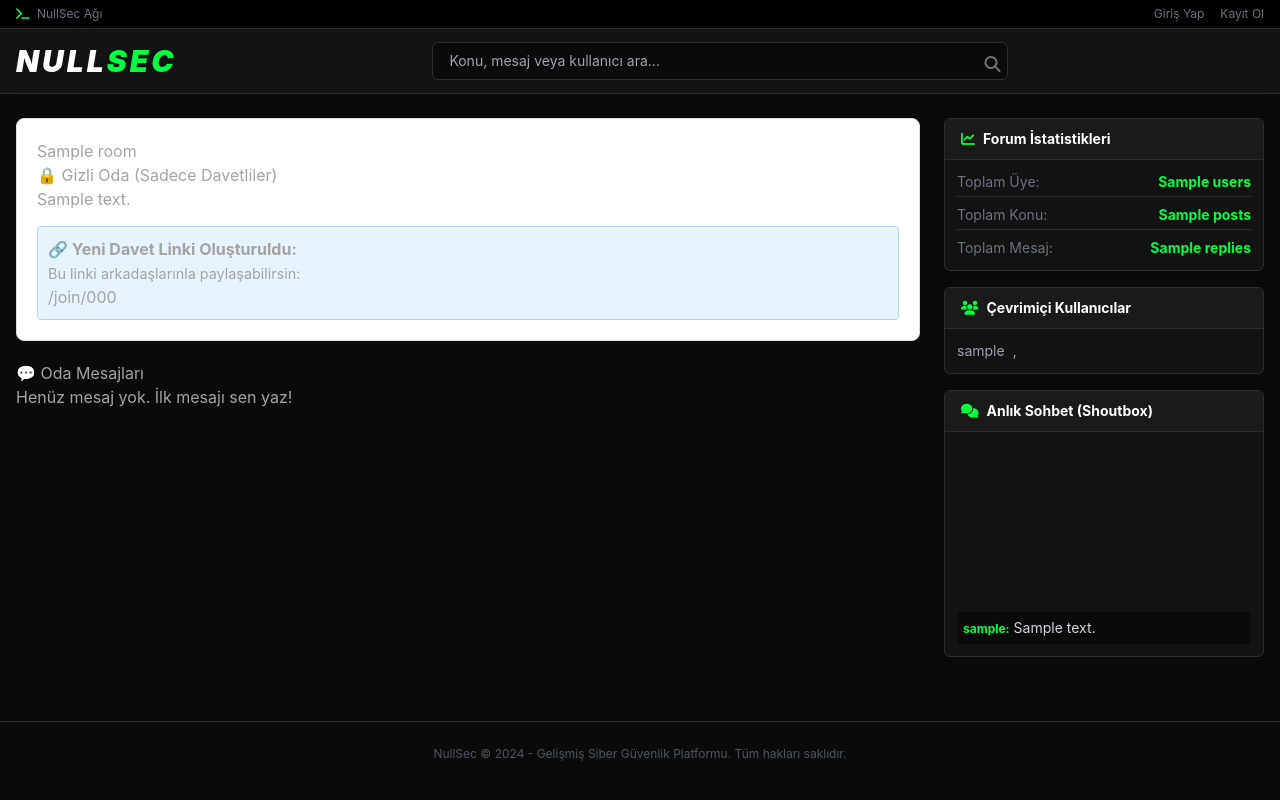
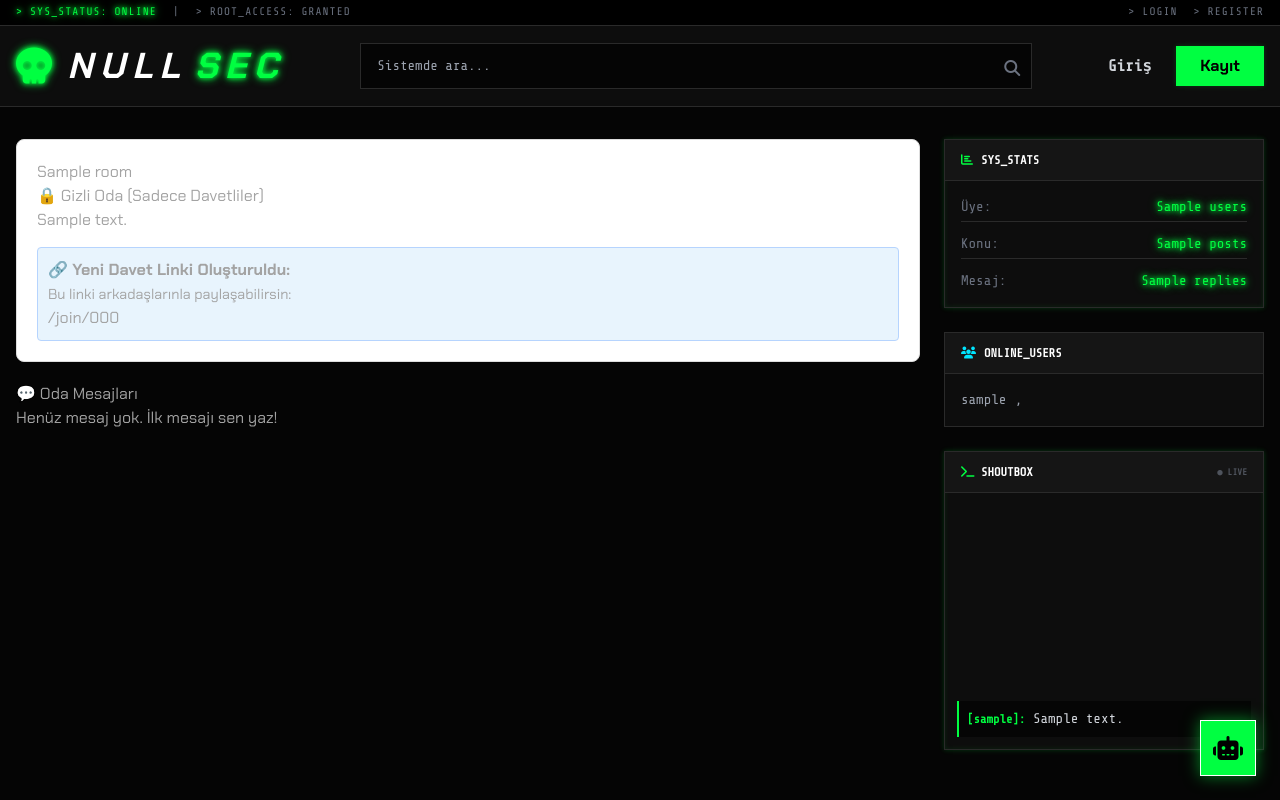
Before and after one commit to gutsalix11129-hub/siber-kale, a Node project: template views/room.ejs in a window 1280 px wide. Run offline with Node 20 templates, Linux system fonts and the light colour scheme; the template is opened without the code that fills it: most values are stand-ins (such as "Sample title", 1, 10 or a date in 2020); some libraries are stand-ins or nearby versions.

Commit message:
Update layout.ejs

```diff
--- a/views/layout.ejs
+++ b/views/layout.ejs
@@ -6,118 +6,132 @@
   <title><%= title %> | NullSec</title>
   <script src="https://cdn.tailwindcss.com"></script>
   <link rel="stylesheet" href="https://cdnjs.cloudflare.com/ajax/libs/font-awesome/6.4.0/css/all.min.css">
+  <link href="https://fonts.googleapis.com/css2?family=Chakra+Petch:wght@400;700&family=Share+Tech+Mono&display=swap" rel="stylesheet">
+
   <script>
-    tailwind.config = { darkMode: 'class', theme: { extend: { colors: { darkbg: '#0a0a0a', panel: '#121212', panelLight: '#1a1a1a', border: '#2d2d2d', primary: '#00ff41', accent: '#ff003c' } } } }
+    tailwind.config = {
+      darkMode: 'class',
+      theme: { extend: { colors: { darkbg: '#050505', panel: '#0d0d0d', panelLight: '#151515', border: '#2a2a2a', primary: '#00ff41', accent: '#00e5ff', danger: '#ff003c' }, fontFamily: { mono: ['"Share Tech Mono"', 'monospace'], sans: ['"Chakra Petch"', 'sans-serif'] } } }
+    }
   </script>
   <style>
-    body { background-color: #0a0a0a; color: #a3a3a3; font-family: 'Inter', sans-serif; }
-    .forum-row:hover { background-color: #1a1a1a; }
-    .markdown-body pre { background: #000; padding: 15px; border-radius: 6px; border: 1px solid #333; color: #00ff41; overflow-x: auto; }
+    body { background-color: #050505; color: #a3a3a3; font-family: 'Chakra Petch', sans-serif; }
+    .neon-text { text-shadow: 0 0 5px #00ff41, 0 0 10px #00ff41; }
+    .neon-border { box-shadow: 0 0 5px rgba(0, 255, 65, 0.2), inset 0 0 5px rgba(0, 255, 65, 0.1); }
+    .markdown-body pre { background: #000 !important; border: 1px solid #2a2a2a; border-left: 3px solid #00ff41; padding: 15px; border-radius: 4px; overflow-x: auto; color: #00ff41; font-family: 'Share Tech Mono', monospace; }
+    ::-webkit-scrollbar { width: 6px; } ::-webkit-scrollbar-track { background: #0d0d0d; } ::-webkit-scrollbar-thumb { background: #00ff41; border-radius: 3px; }
   </style>
 </head>
 <body class="antialiased">
 
-  <!-- ÜST BANT -->
-  <div class="bg-black border-b border-border text-xs py-1.5 px-4 flex justify-between items-center text-gray-500">
+  <div class="bg-black border-b border-border text-[11px] py-1 px-4 flex justify-between items-center text-gray-500 font-mono tracking-widest uppercase">
+    <div class="flex gap-4"><span class="text-primary neon-text">> SYS_STATUS: ONLINE</span><span>|</span><span>> ROOT_ACCESS: GRANTED</span></div>
     <div class="flex gap-4">
-      <span><i class="fas fa-terminal text-primary mr-1"></i> NullSec Ağı</span>
-    </div>
-    <div class="flex gap-4">
-      <% if (user) { %>
-        <span>Hoş geldin, <a href="/profile/<%= user.username %>" class="text-primary hover:underline font-bold"><%= user.username %></a></span>
-      <% } else { %>
-        <a href="/login" class="hover:text-white">Giriş Yap</a>
-        <a href="/register" class="hover:text-white">Kayıt Ol</a>
-      <% } %>
+      <% if (user) { %><span>> USER: <a href="/profile/<%= user.username %>" class="text-accent hover:underline"><%= user.username %></a></span>
+      <% } else { %><a href="/login" class="hover:text-white">> LOGIN</a><a href="/register" class="hover:text-white">> REGISTER</a><% } %>
     </div>
   </div>
 
-  <!-- NAVBAR -->
-  <nav class="bg-panel border-b border-border sticky top-0 z-50 shadow-lg">
-    <div class="max-w-7xl mx-auto px-4 h-16 flex items-center justify-between">
-      <a href="/" class="text-3xl font-black text-white tracking-widest italic">NULL<span class="text-primary">SEC</span></a>
-
-      <div class="flex-1 max-w-xl mx-8">
-        <form action="/search" method="GET" class="relative">
-          <input name="q" placeholder="Konu, mesaj veya kullanıcı ara..." class="w-full bg-[#0a0a0a] border border-border rounded-md px-4 py-2 text-sm text-white focus:outline-none focus:border-primary transition">
-          <button type="submit" class="absolute right-2 top-2.5 text-gray-500 hover:text-primary"><i class="fas fa-search"></i></button>
+  <nav class="bg-panel border-b border-border sticky top-0 z-50">
+    <div class="max-w-7xl mx-auto px-4 h-20 flex items-center justify-between">
+      <a href="/" class="text-4xl font-black text-white tracking-[0.2em] italic flex items-center gap-2"><i class="fas fa-skull text-primary neon-text"></i>NULL<span class="text-primary neon-text">SEC</span></a>
+      <div class="flex-1 max-w-2xl mx-8">
+        <form action="/search" method="GET" class="relative group">
+          <input name="q" placeholder="Sistemde ara..." class="w-full bg-darkbg border border-border rounded-none px-4 py-3 text-sm text-white focus:outline-none focus:border-primary transition font-mono">
+          <button type="submit" class="absolute right-3 top-3.5 text-gray-500 group-hover:text-primary transition"><i class="fas fa-search"></i></button>
         </form>
       </div>
-
-      <div class="flex items-center space-x-5">
+      <div class="flex items-center space-x-6">
         <% if (user) { %>
-          <a href="/notifications" class="relative text-gray-400 hover:text-primary transition">
-            <i class="fas fa-bell text-xl"></i>
-            <% if (unreadNotifs > 0) { %><span class="absolute -top-1.5 -right-1.5 bg-accent text-white text-[10px] font-bold px-1.5 rounded-full"><%= unreadNotifs %></span><% } %>
+          <a href="/notifications" class="relative text-gray-400 hover:text-primary"><i class="fas fa-bell text-xl"></i><% if (unreadNotifs > 0) { %><span class="absolute -top-1.5 -right-1.5 bg-danger text-white text-[10px] px-1.5 rounded-full"><%= unreadNotifs %></span><% } %></a>
+          <a href="/messages" class="relative text-gray-400 hover:text-primary"><i class="fas fa-envelope text-xl"></i><% if (unreadPMs > 0) { %><span class="absolute -top-1.5 -right-1.5 bg-danger text-white text-[10px] px-1.5 rounded-full"><%= unreadPMs %></span><% } %></a>
+          <a href="/profile/<%= user.username %>" class="flex items-center gap-3 bg-panelLight border border-border px-3 py-1.5 hover:border-primary transition neon-border">
+            <img src="https://ui-avatars.com/api/?name=<%= user.username %>&background=000&color=00ff41&bold=true" class="w-8 h-8 rounded-none border border-border">
+            <div class="flex flex-col text-left"><span class="text-sm font-bold text-white leading-none"><%= user.username %></span><span class="text-[10px] text-primary font-mono mt-1"><%= getRank(user.points).name %></span></div>
           </a>
-          <a href="/messages" class="relative text-gray-400 hover:text-primary transition">
-            <i class="fas fa-envelope text-xl"></i>
-            <% if (unreadPMs > 0) { %><span class="absolute -top-1.5 -right-1.5 bg-accent text-white text-[10px] font-bold px-1.5 rounded-full"><%= unreadPMs %></span><% } %>
-          </a>
-          <a href="/profile/<%= user.username %>" class="flex items-center gap-3 border border-border rounded-full pl-1 pr-3 py-1 bg-[#1a1a1a] hover:border-primary transition">
-            <img src="https://ui-avatars.com/api/?name=<%= user.username %>&background=000&color=00ff41" class="w-7 h-7 rounded-full">
-            <span class="text-sm font-bold text-white"><%= user.username %></span>
-          </a>
+          <% if(user.role === 'admin') { %><a href="/admin" class="text-danger hover:text-white transition"><i class="fas fa-terminal text-xl"></i></a><% } %>
+          <form method="post" action="/logout"><button type="submit" class="text-gray-500 hover:text-danger transition"><i class="fas fa-power-off text-xl"></i></button></form>
+        <% } else { %>
+          <a href="/login" class="text-gray-300 font-bold hover:text-white font-mono">Giriş</a>
+          <a href="/register" class="bg-primary text-black px-6 py-2 font-bold hover:bg-white transition neon-border">Kayıt</a>
         <% } %>
       </div>
     </div>
   </nav>
 
-  <!-- ANA İÇERİK -->
-  <div class="max-w-7xl mx-auto px-4 py-6 flex flex-col md:flex-row gap-6">
-
+  <div class="max-w-7xl mx-auto px-4 py-8 flex flex-col md:flex-row gap-6">
     <main class="flex-1 min-w-0"><%- body %></main>
-
-    <!-- SAĞ SİDEBAR -->
-    <aside class="w-full md:w-80 flex-shrink-0 space-y-4">
-
-      <!-- İSTATİSTİKLER -->
-      <div class="bg-panel border border-border rounded-md overflow-hidden">
-        <div class="bg-panelLight px-4 py-2.5 border-b border-border text-sm font-bold text-white flex items-center gap-2">
-          <i class="fas fa-chart-line text-primary"></i> Forum İstatistikleri
-        </div>
-        <div class="p-3 text-sm space-y-2">
-          <div class="flex justify-between border-b border-border pb-1"><span class="text-gray-500">Toplam Üye:</span> <span class="text-primary font-bold"><%= stats.users %></span></div>
-          <div class="flex justify-between border-b border-border pb-1"><span class="text-gray-500">Toplam Konu:</span> <span class="text-primary font-bold"><%= stats.posts %></span></div>
-          <div class="flex justify-between"><span class="text-gray-500">Toplam Mesaj:</span> <span class="text-primary font-bold"><%= stats.replies %></span></div>
+    <aside class="w-full md:w-80 flex-shrink-0 space-y-6">
+      <div class="bg-panel border border-border overflow-hidden neon-border">
+        <div class="bg-panelLight px-4 py-3 border-b border-border text-xs font-bold text-white flex items-center gap-2 font-mono"><i class="fas fa-chart-bar text-primary"></i> SYS_STATS</div>
+        <div class="p-4 text-sm space-y-3 font-mono">
+          <div class="flex justify-between border-b border-border pb-1"><span class="text-gray-500">Üye:</span> <span class="text-primary neon-text"><%= stats.users %></span></div>
+          <div class="flex justify-between border-b border-border pb-1"><span class="text-gray-500">Konu:</span> <span class="text-primary neon-text"><%= stats.posts %></span></div>
+          <div class="flex justify-between"><span class="text-gray-500">Mesaj:</span> <span class="text-primary neon-text"><%= stats.replies %></span></div>
         </div>
       </div>
-
-      <!-- ÇEVRİMİÇİ -->
-      <div class="bg-panel border border-border rounded-md overflow-hidden">
-        <div class="bg-panelLight px-4 py-2.5 border-b border-border text-sm font-bold text-white flex items-center gap-2">
-          <i class="fas fa-users text-primary"></i> Çevrimiçi Kullanıcılar
-        </div>
-        <div class="p-3 text-sm text-gray-400 flex flex-wrap gap-2">
-          <% onlineUsers.forEach(u => { %>
-            <a href="/profile/<%= u.username %>" class="hover:text-primary transition"><%= u.username %></a>,
-          <% }) %>
+      <div class="bg-panel border border-border overflow-hidden">
+        <div class="bg-panelLight px-4 py-3 border-b border-border text-xs font-bold text-white flex items-center gap-2 font-mono"><i class="fas fa-users text-accent"></i> ONLINE_USERS</div>
+        <div class="p-4 text-sm text-gray-400 flex flex-wrap gap-2 font-mono">
+          <% onlineUsers.forEach(u => { %><a href="/profile/<%= u.username %>" class="hover:text-accent transition"><%= u.username %></a>,<% }) %>
         </div>
       </div>
-
-      <!-- SHOUTBOX -->
-      <div class="bg-panel border border-border rounded-md overflow-hidden">
-        <div class="bg-panelLight px-4 py-2.5 border-b border-border text-sm font-bold text-white flex items-center gap-2">
-          <i class="fas fa-comments text-primary"></i> Anlık Sohbet (Shoutbox)
-        </div>
-        <div class="p-3 h-56 overflow-y-auto space-y-1.5 text-sm flex flex-col justify-end custom-scrollbar">
-          <% shoutbox.forEach(s => { %>
-            <div class="break-words bg-[#0a0a0a] p-1.5 rounded"><span class="text-primary font-bold text-xs"><%= s.username %>:</span> <span class="text-gray-300"><%= s.message %></span></div>
-          <% }) %>
+      <div class="bg-panel border border-border overflow-hidden neon-border">
+        <div class="bg-panelLight px-4 py-3 border-b border-border text-xs font-bold text-white flex items-center justify-between font-mono"><span><i class="fas fa-terminal text-primary"></i> SHOUTBOX</span><span class="text-[9px] text-gray-500 animate-pulse">● LIVE</span></div>
+        <div class="p-3 h-64 overflow-y-auto space-y-2 text-sm flex flex-col justify-end font-mono">
+          <% shoutbox.forEach(s => { %><div class="break-words bg-darkbg p-2 border-l-2 border-primary"><span class="text-primary font-bold text-xs">[<%= s.username %>]:</span> <span class="text-gray-300"><%= s.message %></span></div><% }) %>
         </div>
         <% if (user) { %>
-          <form method="post" action="/shoutbox" class="p-2 border-t border-border flex gap-1">
-            <input name="message" placeholder="Mesaj yaz..." required maxlength="100" class="flex-1 bg-[#0a0a0a] border border-border rounded px-2 py-1 text-sm text-white focus:outline-none focus:border-primary">
-            <button type="submit" class="bg-primary text-black px-3 rounded hover:bg-white transition"><i class="fas fa-paper-plane"></i></button>
+          <form method="post" action="/shoutbox" class="p-2 border-t border-border flex gap-1 bg-black">
+            <input name="message" placeholder="Komut gir..." required maxlength="100" class="flex-1 bg-darkbg border border-border rounded-none px-2 py-1.5 text-sm text-white focus:outline-none focus:border-primary font-mono">
+            <button type="submit" class="bg-primary text-black px-3 rounded-none hover:bg-white transition"><i class="fas fa-paper-plane"></i></button>
           </form>
         <% } %>
       </div>
-
     </aside>
   </div>
 
-  <footer class="border-t border-border mt-10 py-6 text-center text-gray-600 text-xs">
-    <p>NullSec &copy; 2024 - Gelişmiş Siber Güvenlik Platformu. Tüm hakları saklıdır.</p>
-  </footer>
+  <!-- YAPAY ZEKA CHAT BALONU -->
+  <div id="ai-chat-widget" class="fixed bottom-6 right-6 z-50">
+    <div id="ai-chat-window" class="hidden bg-panel border border-primary w-80 h-96 rounded-none shadow-[0_0_20px_rgba(0,255,65,0.2)] flex flex-col mb-4 overflow-hidden">
+      <div class="bg-panelLight p-3 border-b border-border flex justify-between items-center">
+        <div class="flex items-center gap-2 text-white font-bold font-mono"><i class="fas fa-robot text-primary"></i> NULLSEC_AI</div>
+        <button onclick="toggleAI()" class="text-gray-400 hover:text-white"><i class="fas fa-times"></i></button>
+      </div>
+      <div id="ai-messages" class="flex-1 p-3 overflow-y-auto space-y-3 custom-scrollbar text-sm font-mono">
+        <div class="bg-[#1a1a1a] text-gray-300 p-2 rounded-none border-l-2 border-primary">Sistem hazır. Bana siber güvenlik veya kodlama hakkında her şeyi sorabilirsin. 🚀</div>
+      </div>
+      <form id="ai-form" class="p-2 border-t border-border flex gap-2 bg-black">
+        <input id="ai-input" placeholder="Komut gir..." required class="flex-1 bg-darkbg border border-border rounded-none px-2 py-1.5 text-sm text-white focus:outline-none focus:border-primary font-mono">
+        <button type="submit" class="bg-primary text-black px-3 rounded-none hover:bg-white transition"><i class="fas fa-paper-plane"></i></button>
+      </form>
+    </div>
+    <button onclick="toggleAI()" class="bg-primary text-black w-14 h-14 rounded-none shadow-[0_0_15px_rgba(0,255,65,0.5)] flex items-center justify-center hover:scale-110 transition ml-auto border border-white"><i class="fas fa-robot text-2xl"></i></button>
+  </div>
+
+  <script>
+    function toggleAI() { document.getElementById('ai-chat-window').classList.toggle('hidden'); }
+    document.getElementById('ai-form').addEventListener('submit', async (e) => {
+      e.preventDefault();
+      const input = document.getElementById('ai-input');
+      const msgContainer = document.getElementById('ai-messages');
+      const msg = input.value.trim(); if(!msg) return;
+
+      msgContainer.innerHTML += `<div class="bg-primary/20 text-white p-2 rounded-none border border-primary/30 text-right ml-4">${msg}</div>`;
+      input.value = ''; msgContainer.scrollTop = msgContainer.scrollHeight;
+
+      const loadingId = 'loading-' + Date.now();
+      msgContainer.innerHTML += `<div id="${loadingId}" class="text-primary text-xs animate-pulse">> İşleniyor...</div>`;
+      msgContainer.scrollTop = msgContainer.scrollHeight;
+
+      try {
+        const response = await fetch('/api/ai-chat', { method: 'POST', headers: { 'Content-Type': 'application/json' }, body: JSON.stringify({ message: msg }) });
+        const data = await response.json();
+        document.getElementById(loadingId).remove();
+        msgContainer.innerHTML += `<div class="bg-[#1a1a1a] text-gray-300 p-2 rounded-none border-l-2 border-primary">${data.reply}</div>`;
+      } catch (err) { document.getElementById(loadingId).remove(); msgContainer.innerHTML += `<div class="text-danger text-xs">Bağlantı hatası.</div>`; }
+      msgContainer.scrollTop = msgContainer.scrollHeight;
+    });
+  </script>
 </body>
 </html>
```
